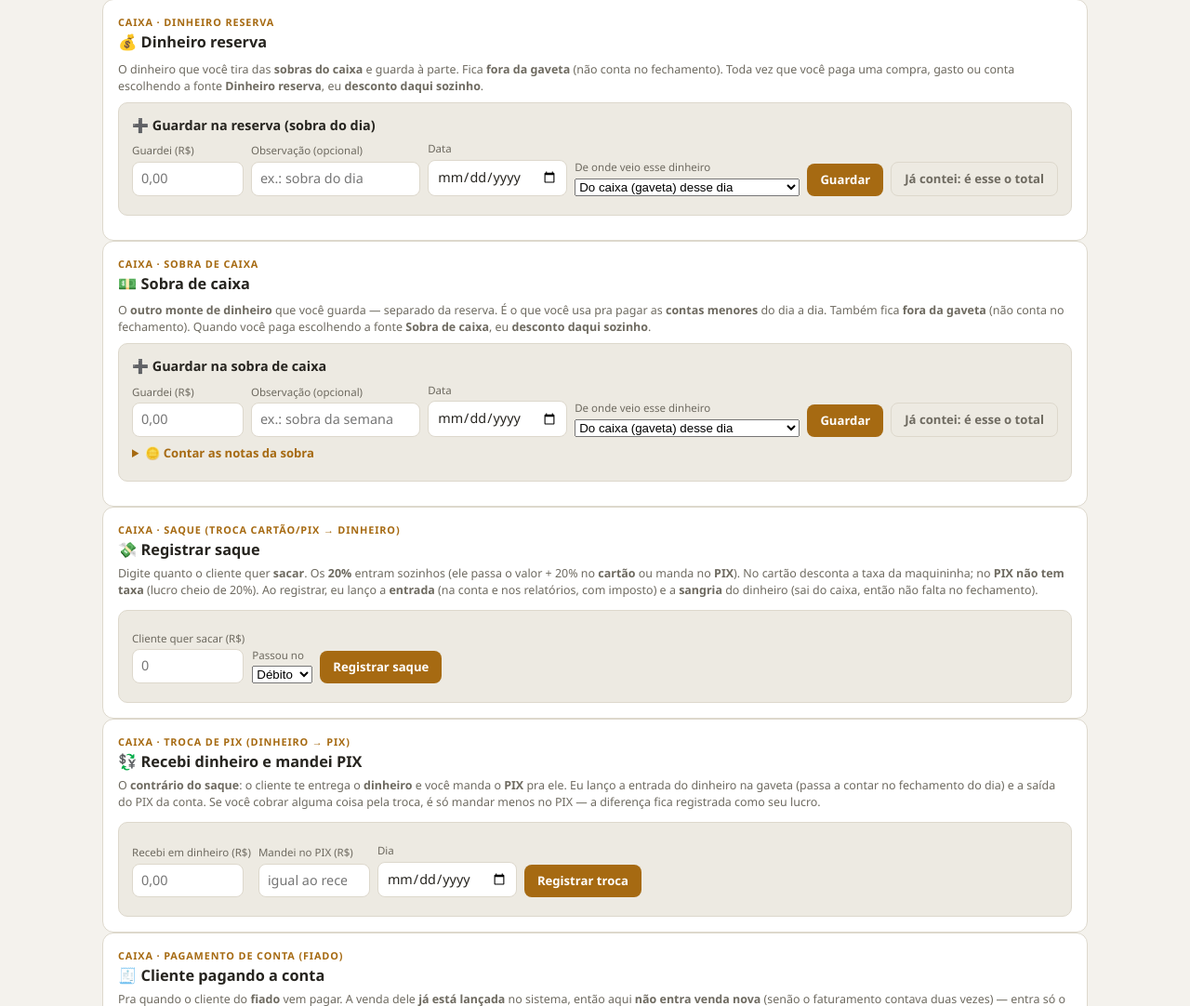
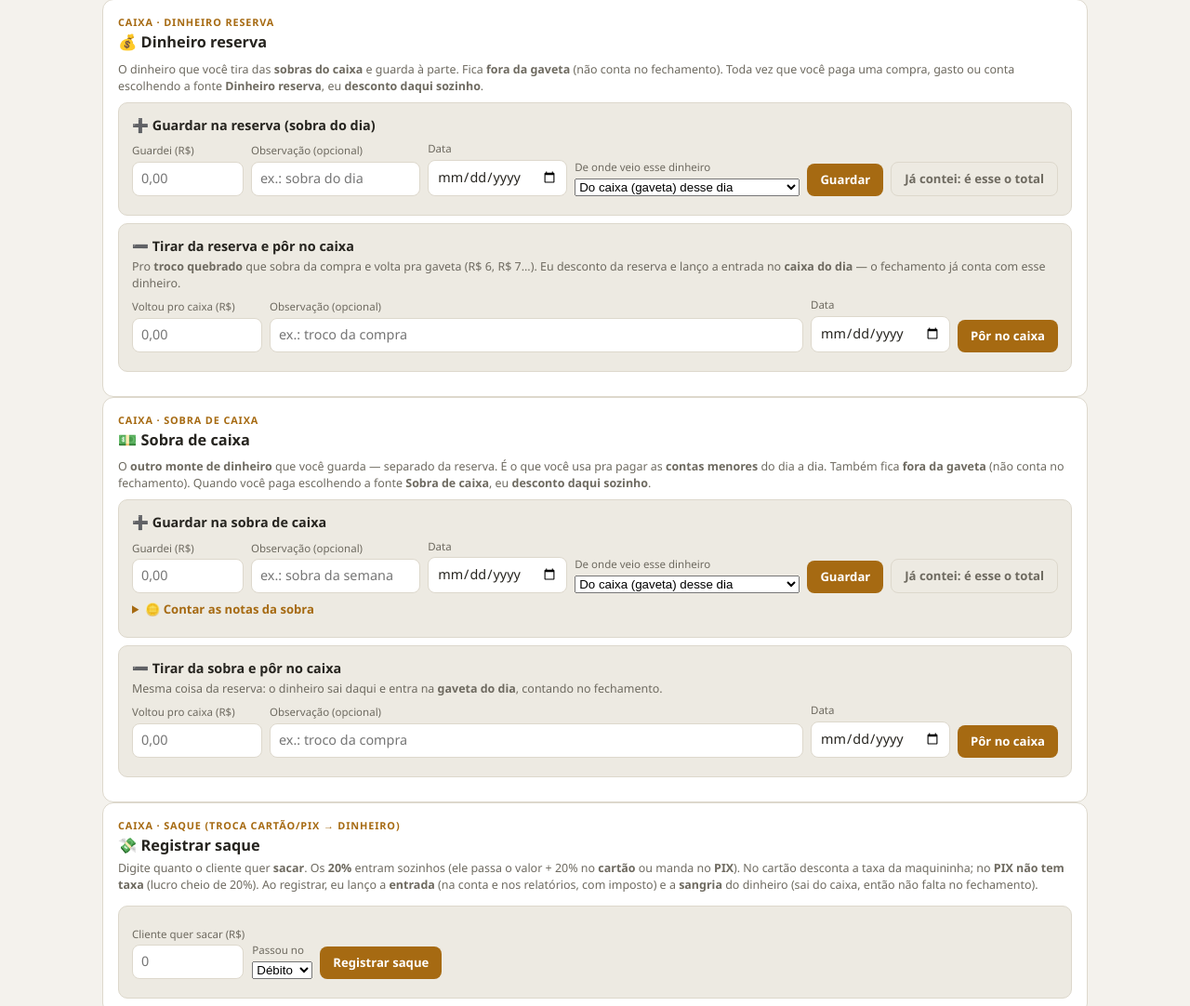
Before and after one commit to distribuidoradapraca031-glitch/distribuidora-painel, a Flask app: template templates/painel.html in a window 1280 px wide. Shown: the part 420-1502 px from the top of the page at 93% size. Run offline with Flask 3, Linux system fonts and the light colour scheme; the template is opened without the code that fills it, so the values that code supplies are empty.

Commit message:
tirar dinheiro do guardado e por na gaveta (reforco de caixa)
- reserva e sobra ganham o formulario 'Tirar daqui e por no caixa'
- entra como entrada avulsa (REFORCO DE CAIXA) e conta no fechamento do dia
- barra quando o valor passa do saldo guardado

Co-Authored-By: Claude Opus 5 <noreply@anthropic.com>

```diff
--- a/app.py
+++ b/app.py
@@ -1521,7 +1521,7 @@ def _saque_pid(valor):
 # São recebimentos com a marca na descrição — o fechamento soma eles junto com as vendas.
 # (não dá pra somar recebimento em dinheiro em geral: cada venda do balcão já gera um,
 # e o fechamento contaria a mesma venda duas vezes.)
-ENTRADA_TAGS = ("PAGAMENTO DE CONTA", "TROCA PIX")
+ENTRADA_TAGS = ("PAGAMENTO DE CONTA", "TROCA PIX", "REFORÇO DE CAIXA")
 PLANO_AJUSTE_C = "33015692"       # "Ajuste de caixa" (crédito) — troca de PIX não é receita
 PLANO_VENDA_BALCAO = "33015685"   # o fiado já foi venda; o dinheiro entra como venda no balcão
 
@@ -1603,6 +1603,48 @@ def api_pagamento_conta():
         d = r.get("data") or {}
         return jsonify({"ok": True, "valor": valor, "cliente": cliente, "forma": forma,
                         "id": d.get("id") if isinstance(d, dict) else None})
+    except Exception as e:
+        return jsonify({"ok": False, "erro": str(e)[:200]}), 502
+
+@app.route("/api/reforco-caixa", methods=["POST"])
+@login_required
+def api_reforco_caixa():
+    """Tira dinheiro do guardado (reserva ou sobra de caixa) e põe na GAVETA.
+
+    É o contrário da sangria: acontece quando sobra um troco quebrado da compra
+    (R$ 6, R$ 7) e esse dinheiro volta pro caixa. Entra como entrada avulsa —
+    o fechamento do dia passa a contar com ele.
+    """
+    body = request.get_json(force=True, silent=True) or {}
+    valor = round(_num(body.get("valor")), 2)
+    fonte = (body.get("fonte") or "reserva").strip().lower()
+    data = (body.get("data") or _hoje())[:10]
+    nota = (body.get("descricao") or "").strip()
+    if valor <= 0:
+        return jsonify({"ok": False, "erro": "informe o valor que saiu do guardado"}), 400
+    if fonte not in ("reserva", "sobra"):
+        fonte = "reserva"
+    saldo = _reserva_saldo() if fonte == "reserva" else _sobra_saldo()
+    rotulo = "reserva" if fonte == "reserva" else "sobra de caixa"
+    if valor > saldo + 0.01 and not body.get("forcar"):
+        return jsonify({"ok": False, "saldo_insuficiente": True, "saldo": saldo,
+                        "erro": f"a {rotulo} tem R$ {saldo:.2f} e você quer tirar "
+                                f"R$ {valor:.2f} — confira o valor ou o saldo guardado."}), 400
+    desc = f"REFORÇO DE CAIXA — veio da {rotulo}" + (f" ({nota})" if nota else "")
+    try:
+        gcapi.post("/recebimentos", {
+            "descricao": desc[:180], "valor": f"{valor:.2f}",
+            "data_vencimento": data, "data_competencia": data, "data_liquidacao": data,
+            "liquidado": "1", "plano_contas_id": PLANO_AJUSTE_C,
+            "conta_bancaria_id": GAVETA_CONTA, "forma_pagamento_id": "6055919"})
+        if fonte == "reserva":
+            _reserva_saida(valor, f"foi pro caixa{(' — ' + nota) if nota else ''}", data)
+        else:
+            _sobra_saida(valor, f"foi pro caixa{(' — ' + nota) if nota else ''}", data)
+        _invalida("reserva", "sobra", "resumo", "hoje", "fech_hoje", "fech_" + data,
+                  "fechamentos_7", "fechamentos_12", "fechamentos_31", "entradas_" + data)
+        return jsonify({"ok": True, "valor": valor, "fonte": fonte,
+                        "saldo": round(saldo - valor, 2)})
     except Exception as e:
         return jsonify({"ok": False, "erro": str(e)[:200]}), 502
 
--- a/templates/painel.html
+++ b/templates/painel.html
@@ -176,6 +176,17 @@ th.g,td.g{background:var(--accent-soft)}
     </div>
     <div class="fres" id="res-msg"></div>
   </div>
+  <div class="fbox" style="margin-top:8px">
+    <strong style="font-size:.9rem">➖ Tirar da reserva e pôr no caixa</strong>
+    <p class="note" style="margin-top:2px">Pro <strong>troco quebrado</strong> que sobra da compra e volta pra gaveta (R$ 6, R$ 7...). Eu desconto da reserva e lanço a entrada no <strong>caixa do dia</strong> — o fechamento já conta com esse dinheiro.</p>
+    <div class="fform" style="margin-top:6px">
+      <label>Voltou pro caixa (R$)<input type="number" step="0.01" inputmode="decimal" id="res-tirar-valor" placeholder="0,00" style="width:140px"></label>
+      <label style="flex:1 1 160px">Observação (opcional)<input type="text" id="res-tirar-desc" placeholder="ex.: troco da compra" style="width:100%"></label>
+      <label>Data<input type="date" id="res-tirar-data"></label>
+      <button id="res-tirar">Pôr no caixa</button>
+    </div>
+    <div class="fres" id="res-tirar-msg"></div>
+  </div>
   <div class="tblwrap" id="tbl-reserva" style="margin-top:10px"></div>
 </section>
 
@@ -209,6 +220,17 @@ th.g,td.g{background:var(--accent-soft)}
       </div>
     </details>
     <div class="fres" id="sob-msg"></div>
+  </div>
+  <div class="fbox" style="margin-top:8px">
+    <strong style="font-size:.9rem">➖ Tirar da sobra e pôr no caixa</strong>
+    <p class="note" style="margin-top:2px">Mesma coisa da reserva: o dinheiro sai daqui e entra na <strong>gaveta do dia</strong>, contando no fechamento.</p>
+    <div class="fform" style="margin-top:6px">
+      <label>Voltou pro caixa (R$)<input type="number" step="0.01" inputmode="decimal" id="sob-tirar-valor" placeholder="0,00" style="width:140px"></label>
+      <label style="flex:1 1 160px">Observação (opcional)<input type="text" id="sob-tirar-desc" placeholder="ex.: troco da compra" style="width:100%"></label>
+      <label>Data<input type="date" id="sob-tirar-data"></label>
+      <button id="sob-tirar">Pôr no caixa</button>
+    </div>
+    <div class="fres" id="sob-tirar-msg"></div>
   </div>
   <div class="tblwrap" id="tbl-sobra" style="margin-top:10px"></div>
 </section>
@@ -1664,6 +1686,32 @@ const dbr2 = s => (s&&s.length>=10) ? s.slice(8,10)+'/'+s.slice(5,7)+'/'+s.slice
       }).catch(()=>{ btn.disabled=false; btn.textContent='Registrar saque'; msg.innerHTML='<span style="color:var(--crit)">❌ erro de conexão</span>'; });
     });
   })();
+
+  /* ---------- tirar do guardado e pôr na gaveta (o contrário da sangria) ---------- */
+  function ligaReforco(pref, fonte, recarrega){
+    const btn=g(pref+'-tirar'), msg=g(pref+'-tirar-msg'), dt=g(pref+'-tirar-data');
+    if(!btn) return;
+    if(dt && !dt.value) dt.value=hoje;
+    btn.addEventListener('click',()=>{
+      const v=parseFloat(g(pref+'-tirar-valor').value);
+      if(isNaN(v)||v<=0){ msg.innerHTML='<span style="color:var(--crit)">Digite quanto voltou pro caixa.</span>'; return; }
+      btn.disabled=true; btn.textContent='gravando…';
+      post('/api/reforco-caixa',{valor:v, fonte:fonte, descricao:g(pref+'-tirar-desc').value,
+                                 data:(dt&&dt.value)||hoje}).then(res=>{
+        btn.disabled=false; btn.textContent='Pôr no caixa';
+        if(res.ok){
+          msg.innerHTML='<span style="color:var(--good)">✅ R$ '+fmt(res.valor)+' saíram do guardado e entraram no caixa do dia'+
+            ' — sobrou R$ '+fmt(res.saldo)+' guardado.</span>';
+          g(pref+'-tirar-valor').value=''; g(pref+'-tirar-desc').value='';
+          recarrega(true); loadFechHoje(true); loadFechamentos(true); loadResumo(true);
+          if(window.loadEntradas) loadEntradas(true);
+        } else msg.innerHTML='<span style="color:var(--crit)">❌ '+(res.erro||'não consegui')+'</span>';
+      }).catch(()=>{ btn.disabled=false; btn.textContent='Pôr no caixa';
+                     msg.innerHTML='<span style="color:var(--crit)">❌ erro de conexão</span>'; });
+    });
+  }
+  ligaReforco('res','reserva',(f)=>loadReserva(f));
+  ligaReforco('sob','sobra',(f)=>loadSobra(f));
 
   /* ---------- troca de PIX: cliente dá dinheiro, loja manda PIX (o inverso do saque) ---------- */
   (function(){
```
